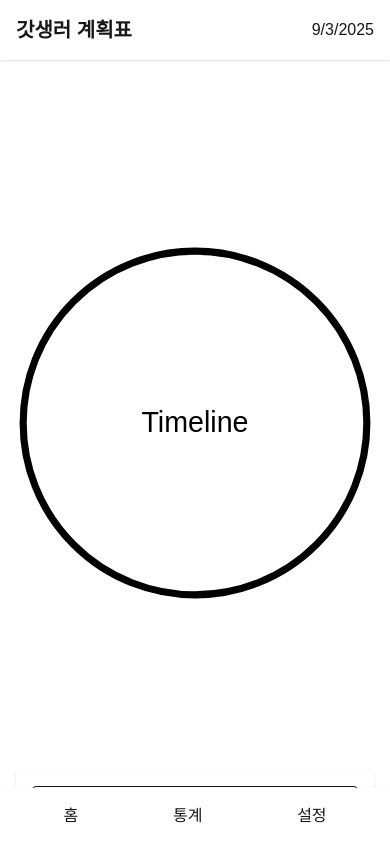
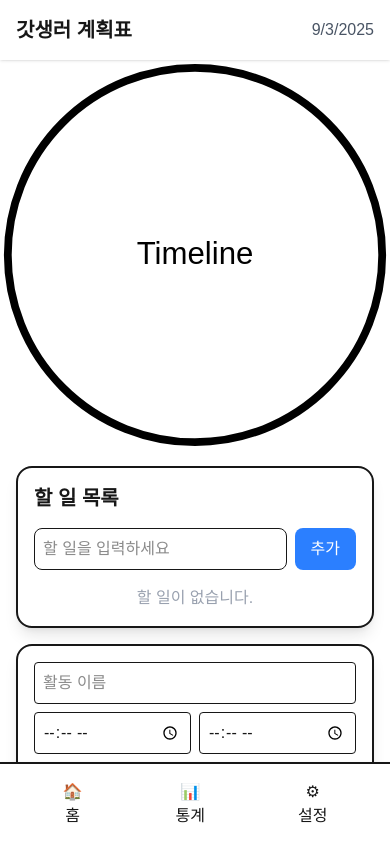
Before and after one commit to venise5224/GodLife, a Next.js app: page / in a window 390 px wide. Shown: the top 842 px of the page. Built offline with nearby package versions, Linux system fonts and the light colour scheme.

Commit message:
fix/랜딩페이지 UI 겹침 현상 및 반응형 개선

```diff
--- a/src/app/layout.tsx
+++ b/src/app/layout.tsx
@@ -15,9 +15,9 @@ export default function RootLayout({
 }>) {
   return (
     <html lang="ko">
-      <body className="flex flex-col min-h-screen">
+      <body>
         <Header />
-        <main>{children}</main>
+        {children}
         <Footer />
       </body>
     </html>
--- a/src/app/page.tsx
+++ b/src/app/page.tsx
@@ -1,15 +1,17 @@
 import CircularTimeline from "@/components/CircularTimeline";
 import ActivityInputForm from "@/components/ActivityInputForm";
 import ActivityStats from "@/components/ActivityStats";
+import TodoList from "@/components/TodoList";
 
 function HomePage() {
   return (
-    <main className="min-h-screen p-4 md:flex md:gap-4">
-      <section className="md:w-1/2 h-[calc(100vh-150px)] flex justify-center items-center">
+    <main className="h-[820px] flex flex-col md:flex-row">
+      <section className="md:w-1/2">
         <CircularTimeline />
       </section>
 
-      <section className="md:w-1/2 flex flex-col gap-4">
+      <section className="md:w-1/2 flex flex-col gap-4 p-4 pb-[100px] md:pb-[20px] md:overflow-y-auto">
+        <TodoList />
         <ActivityInputForm />
         <ActivityStats />
       </section>
--- a/src/components/ActivityInputForm.tsx
+++ b/src/components/ActivityInputForm.tsx
@@ -1,6 +1,6 @@
 function ActivityInputForm() {
   return (
-    <form className="w-full max-w-md bg-white p-4 rounded shadow space-y-2">
+    <form className="w-full bg-white p-4 rounded-2xl shadow-lg space-y-2 border-2">
       <input
         type="text"
         placeholder="활동 이름"
--- a/src/components/ActivityStats.tsx
+++ b/src/components/ActivityStats.tsx
@@ -1,6 +1,6 @@
 function ActivityStats() {
   return (
-    <section className="w-full max-w-md bg-white p-4 rounded shadow">
+    <section className="w-full bg-white p-4 rounded-2xl shadow-lg border-2">
       <h2 className="text-lg font-semibold mb-2">오늘의 활동 통계</h2>
       <ul className="space-y-1 text-sm text-gray-700">
         <li>🍚 식사: 90분</li>
--- a/src/components/Footer.tsx
+++ b/src/components/Footer.tsx
@@ -1,9 +1,17 @@
 function Footer() {
   return (
-    <footer className="fixed bottom-0 left-0 w-full p-4 bg-white shadow flex justify-around">
-      <button>홈</button>
-      <button>통계</button>
-      <button>설정</button>
+    <footer className="fixed bottom-0 w-full p-4 border-t-2 bg-white shadow flex justify-around">
+      <button>
+        🏠 <br />홈
+      </button>
+      <button>
+        📊 <br />
+        통계
+      </button>
+      <button>
+        ⚙ <br />
+        설정
+      </button>
     </footer>
   );
 }
--- a/src/components/Header.tsx
+++ b/src/components/Header.tsx
@@ -1,8 +1,10 @@
 function Header() {
   return (
-    <header className="w-full p-4 bg-white shadow flex justify-between items-center">
+    <header className="sticky top-0 w-full p-4 bg-white shadow flex justify-between items-center">
       <h1 className="text-xl font-bold">갓생러 계획표</h1>
-      <span>{new Date().toLocaleDateString()}</span>
+      <span className="text-base font-medium text-gray-600">
+        {new Date().toLocaleDateString()}
+      </span>
     </header>
   );
 }
--- /dev/null
+++ b/src/components/TodoList.tsx
@@ -0,0 +1,91 @@
+"use client";
+
+import { useState } from "react";
+
+type Todo = {
+  id: number;
+  text: string;
+  done: boolean;
+};
+
+export default function TodoList() {
+  const [todos, setTodos] = useState<Todo[]>([]);
+  const [input, setInput] = useState("");
+
+  const addTodo = (e: React.FormEvent) => {
+    e.preventDefault();
+    if (!input.trim()) return;
+
+    const newTodo: Todo = {
+      id: Date.now(),
+      text: input.trim(),
+      done: false,
+    };
+
+    setTodos((prev) => [...prev, newTodo]);
+    setInput("");
+  };
+
+  const toggleTodo = (id: number) => {
+    setTodos((prev) =>
+      prev.map((todo) =>
+        todo.id === id ? { ...todo, done: !todo.done } : todo
+      )
+    );
+  };
+
+  const removeTodo = (id: number) => {
+    setTodos((prev) => prev.filter((todo) => todo.id !== id));
+  };
+
+  return (
+    <div className="w-full mx-auto p-4 bg-white shadow-lg border-2 rounded-2xl">
+      <h2 className="text-xl font-bold mb-4">할 일 목록</h2>
+
+      {/* 입력창 */}
+      <form onSubmit={addTodo} className="flex gap-2 mb-4">
+        <input
+          type="text"
+          value={input}
+          onChange={(e) => setInput(e.target.value)}
+          className="flex-1 p-2 border rounded-lg focus:outline-none focus:ring focus:ring-blue-300"
+          placeholder="할 일을 입력하세요"
+        />
+        <button
+          type="submit"
+          className="px-4 py-2 bg-blue-500 text-white rounded-lg hover:bg-blue-600 transition"
+        >
+          추가
+        </button>
+      </form>
+
+      {/* 투두 리스트 */}
+      <ul className="space-y-2">
+        {todos.length === 0 && (
+          <li className="text-gray-400 text-center">할 일이 없습니다.</li>
+        )}
+        {todos.map((todo) => (
+          <li
+            key={todo.id}
+            className="flex items-center justify-between p-2 border rounded-lg"
+          >
+            <span
+              onClick={() => toggleTodo(todo.id)}
+              className={`cursor-pointer flex-1 ${
+                todo.done ? "line-through text-gray-400" : ""
+              }`}
+            >
+              {todo.text}
+            </span>
+            <button
+              onClick={() => removeTodo(todo.id)}
+              className="ml-2 text-red-500 hover:text-red-700"
+            >
+              삭제
+            </button>
+          </li>
+        ))}
+      </ul>
+    </div>
+  );
+}
```
